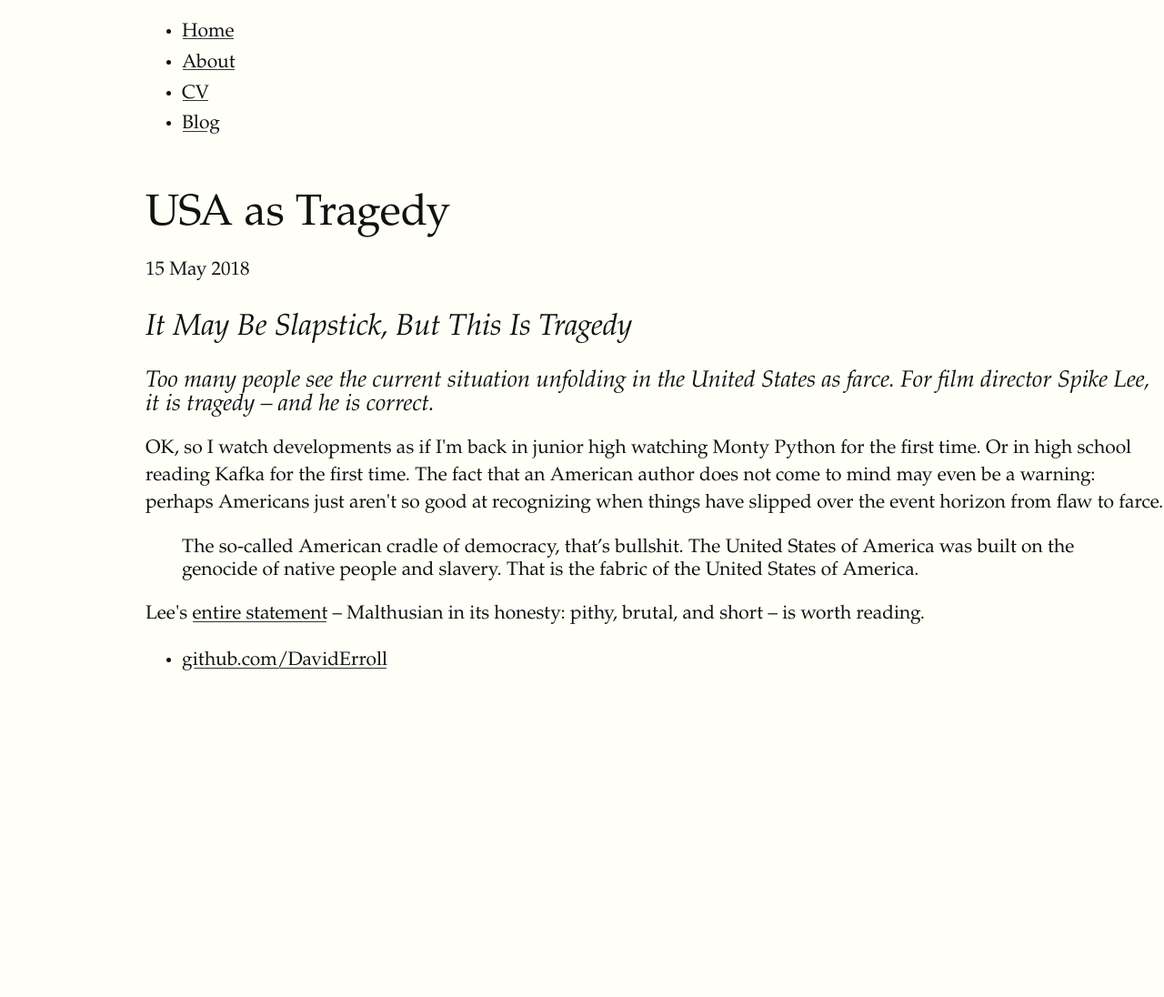
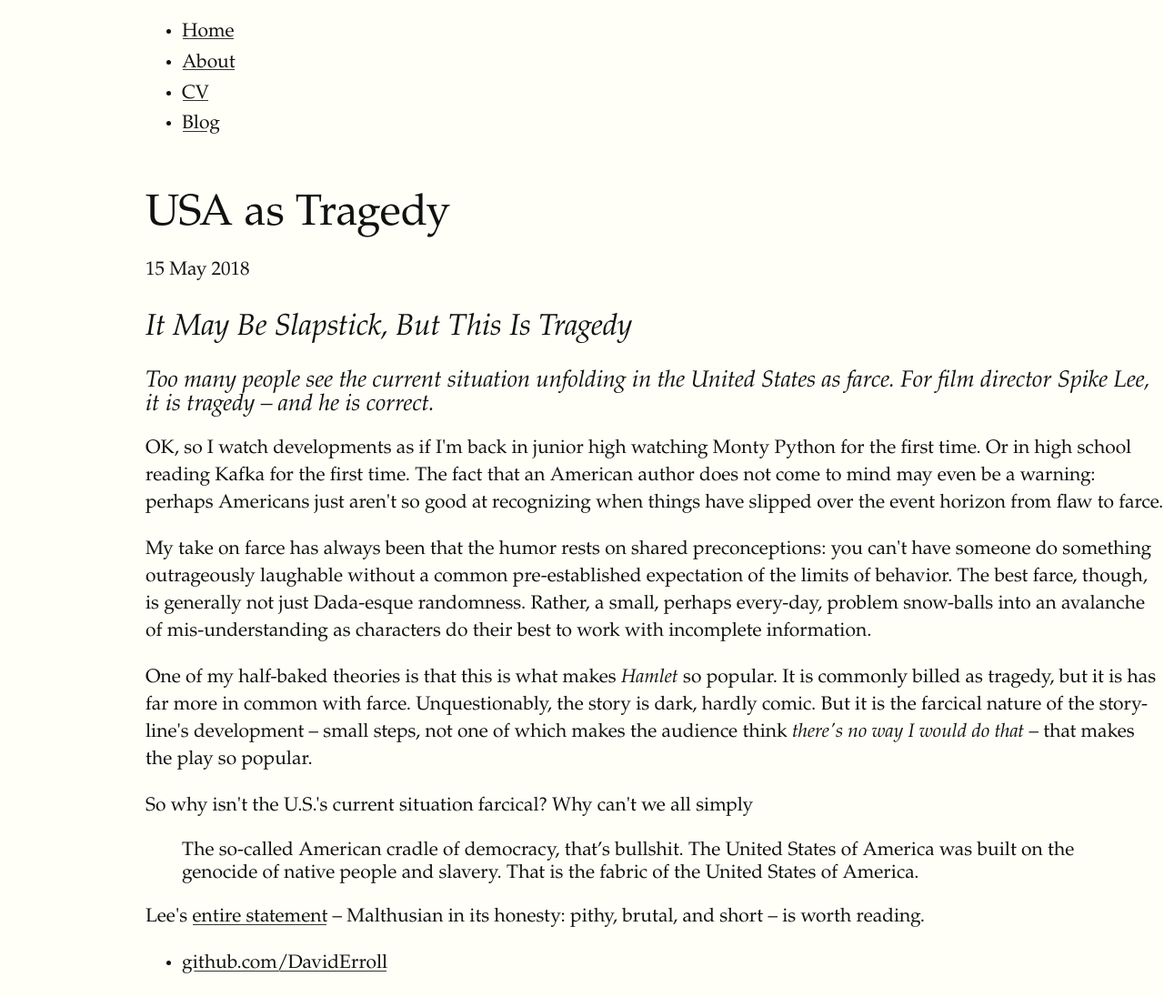
Before and after one commit to DavidErroll/DavidErroll.github.io, a Jekyll site: the page built from _posts/2018-05-15-usa-as-tragedy.md, in a window 1280 px wide. Shown: the whole page at 91% size. Built offline with Jekyll 4.4.1, drawn with Linux system fonts in a browser that asks for light colours; some web fonts are replaced; before the commit the page ends 900 px from its top, so only the background shows below that.

Commit message:
Update 2018-05-15-usa-as-tragedy.md

```diff
--- a/_posts/2018-05-15-usa-as-tragedy.md
+++ b/_posts/2018-05-15-usa-as-tragedy.md
@@ -14,7 +14,13 @@ It May Be Slapstick, But This Is Tragedy
 OK, so I watch developments as if I'm back in junior high watching Monty Python for the first time. Or in high school reading Kafka for the first time. The fact that an American author does not come to mind may even be a warning: perhaps Americans just aren't so good at recognizing when things have slipped over the event horizon from flaw to farce.
 </p>
 <p>
-
+My take on farce has always been that the humor rests on shared preconceptions: you can't have someone do something outrageously laughable without a common pre-established expectation of the limits of behavior. The best farce, though, is generally not just Dada-esque randomness. Rather, a small, perhaps every-day, problem snow-balls into an avalanche of mis-understanding as characters do their best to work with incomplete information.
+</p>
+<p>
+One of my half-baked theories is that this is what makes <em>Hamlet</em> so popular. It is commonly billed as tragedy, but it is has far more in common with farce. Unquestionably, the story is dark, hardly comic. But it is the farcical nature of the story-line's development – small steps, not one of which makes the audience think <em>there's no way I would do that</em> – that makes the play so popular.
+</p>
+<p>
+So why isn't the U.S.'s current situation farcical? Why can't we all simply
 </p>
 <blockquote>
 The so-called American cradle of democracy, that’s bullshit. The United States of America was built on the genocide of native people and slavery. That is the fabric of the United States of America.
```
